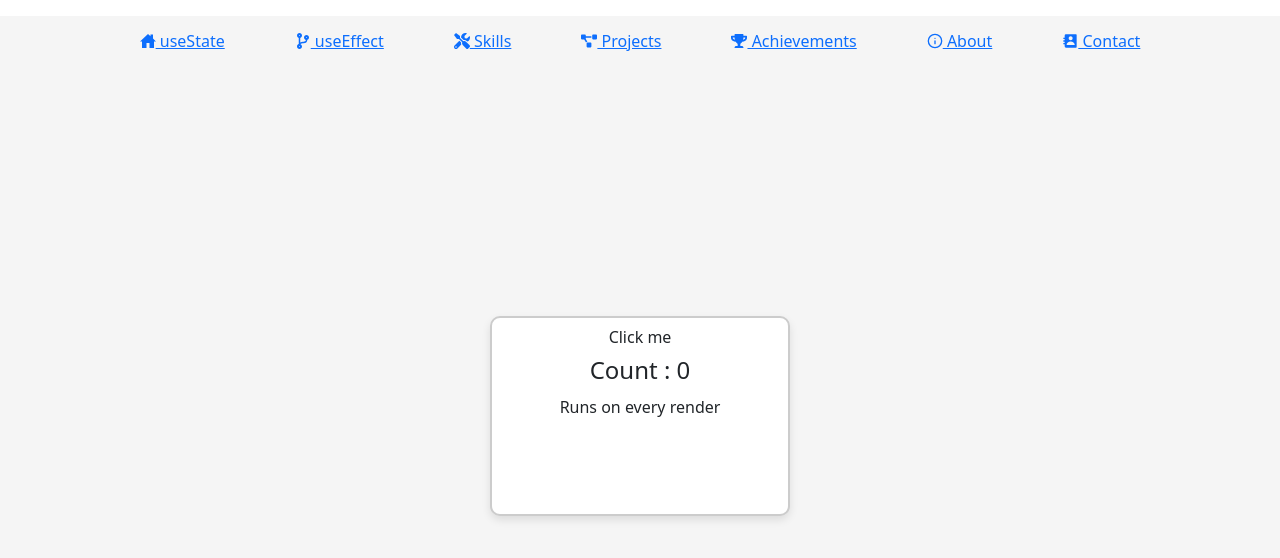
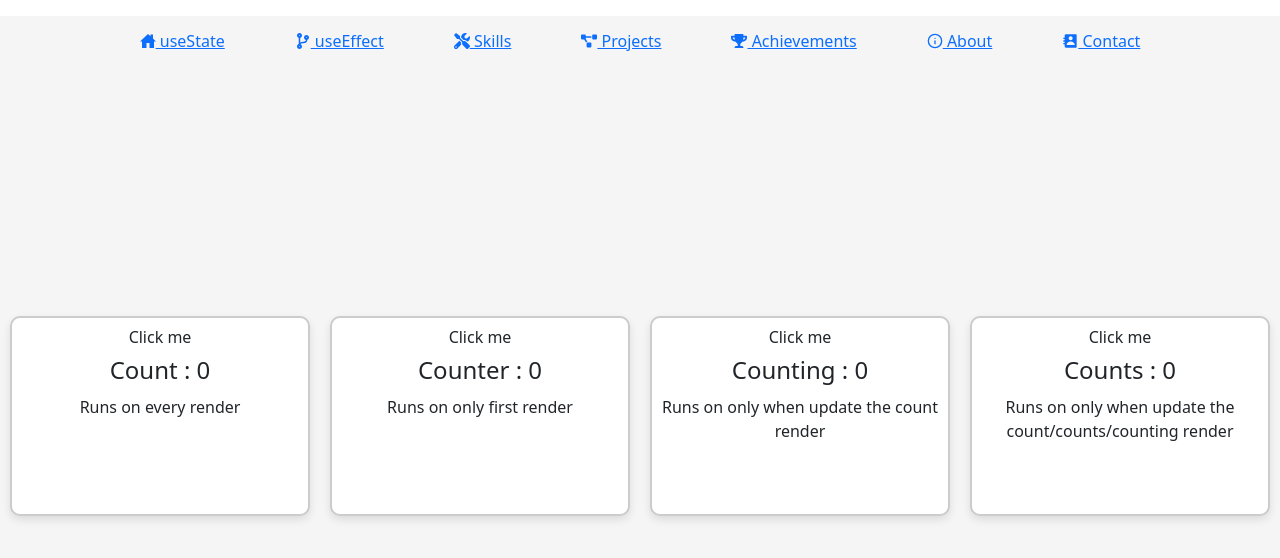
Before and after one commit to khushi23-crypto/React-Basic-Concepts, a React (Create React App) app: page /useeffect in a window 1280 px wide. Shown: the top 558 px of the page. Built offline with nearby package versions, Linux system fonts and the light colour scheme.

Commit message:
run only 1st render,run everytime when count updated, contain multiple dependencies

```diff
--- a/src/components/UseEffect/UseEffect.jsx
+++ b/src/components/UseEffect/UseEffect.jsx
@@ -2,7 +2,9 @@ import React, { useEffect, useState } from 'react'
 
 function UseEffect() {
     const [count, setCount] = useState(0);
-
+    const [counter, setCounter] = useState(0);
+    const [counting, setCounting] = useState(0);
+    const [counts, setCounts] = useState(0);
     //first -> side-effect fuction
     //second -> clea n-up function
     //third -> comma seperated dependencies isme jaise array ke andr count likhenge to count jb bhi update hoga ye effect fun chlega
@@ -12,16 +14,40 @@ function UseEffect() {
     //variation :2
     //runs on only first render
     //variation: 3
-    //runs on limited time
+    //runs on only when something value is updated
+
+    //variation dependencies
 
 
+    /*useEffect(() => {
+        alert("I will run on each render")
+    })*/
+
+    /*useEffect(() => {
+        alert("I will run on each render")
+    },[])*/
+
+
+    /*useEffect(() => {
+        alert('I will run every time when count is updated')
+    }, [counting])*/
+
     useEffect(() => {
-        alert("I will run on each render")
-    })
+     alert("I will run every time when count/counts is updated")
+    }, [count,counts,counting])
 
+    function handleCounter() {
+        setCounter(counter + 1)
+    }
 
     function handleClick() {
         setCount(count + 1);
+    }
+    function handleCounting() {
+        setCounting(counting + 1)
+    }
+    function handleCounts() {
+        setCounts(counts +1)
     }
 
     return (
@@ -32,6 +58,21 @@ function UseEffect() {
                     <h1 className='head'>Count : {count}</h1>
                     <p>Runs on every render</p>
                 </div>
+                <div className="card-body">
+                    <button type='button' className='btn' onClick={handleCounter}>Click me</button>
+                    <h1 className='head'>Counter : {counter}</h1>
+                    <p>Runs on only first render</p>
+                </div>
+                <div className="card-body">
+                    <button type='button' className='btn' onClick={handleCounting}>Click me</button>
+                    <h1 className='head'>Counting : {counting}</h1>
+                    <p>Runs on only when update the count render</p>
+                </div>
+                <div className="card-body">
+                    <button type='button' className='btn' onClick={handleCounts}>Click me</button>
+                    <h1 className='head'>Counts : {counts}</h1>
+                    <p>Runs on only when update the count/counts/counting render</p>
+                </div>
             </div>
         </div>
     )
```
